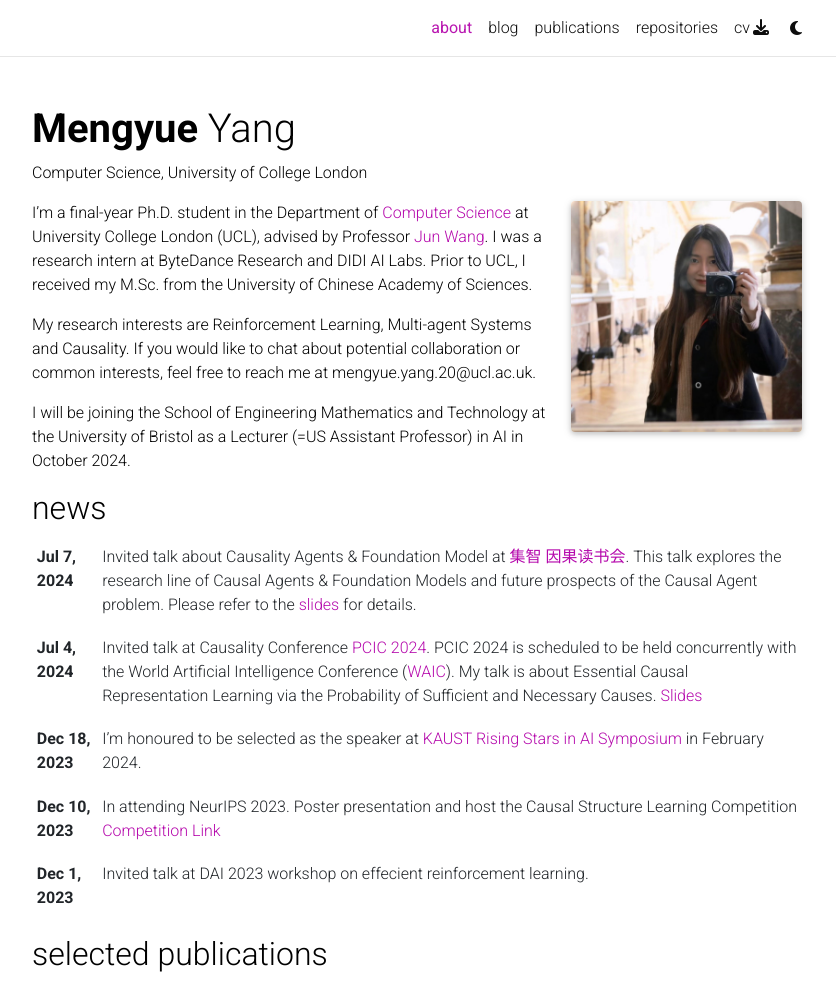
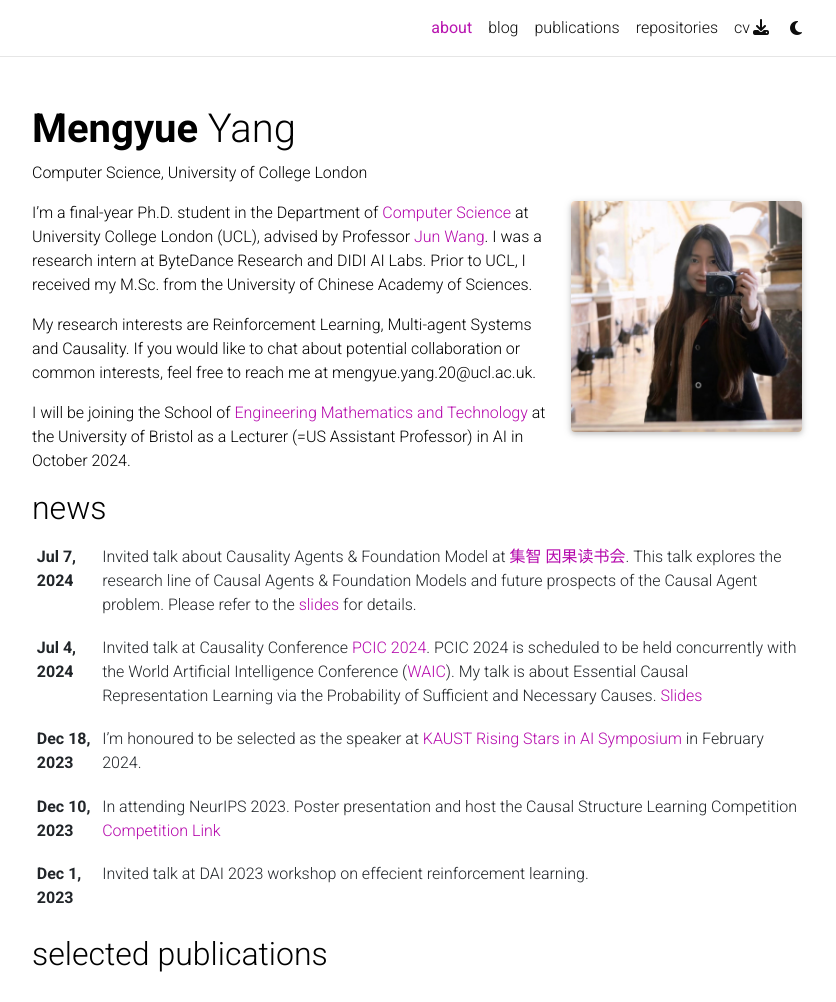
Before and after one commit to ymy4323460/ymy4323460.github.io, a Jekyll site: the page built from _pages/about.md, in a window 1280 px wide and 1272 px high, cut to the strip 0-1002 px from the top of the window. Shown: the whole strip, without its empty margins (223-1059 px from the left). Built offline with Jekyll 4.4.1, drawn with Linux system fonts in a browser that asks for light colours; full-size pictures stand in for the smaller copies a plugin makes; comment, search, counter and statistics services are not loaded; a style sheet for code colours, icons or effects is not loaded; part of the change alters nothing that is shown.

```diff
--- a/_pages/about.md
+++ b/_pages/about.md
@@ -20,4 +20,4 @@ I'm a final-year Ph.D. student in the Department of [Computer Science](https://w
 
 My research interests are Reinforcement Learning, Multi-agent Systems and Causality. If you would like to chat about potential collaboration or common interests, feel free to reach me at mengyue.yang.20@ucl.ac.uk.
 
-I will be joining the School of Engineering Mathematics and Technology at the University of Bristol as a Lecturer (=US Assistant Professor) in AI in October 2024.
+I will be joining the School of [Engineering Mathematics and Technology](https://www.bristol.ac.uk/engineering/schools/eng-maths-tech/) at the University of Bristol as a Lecturer (=US Assistant Professor) in AI in October 2024.
```
